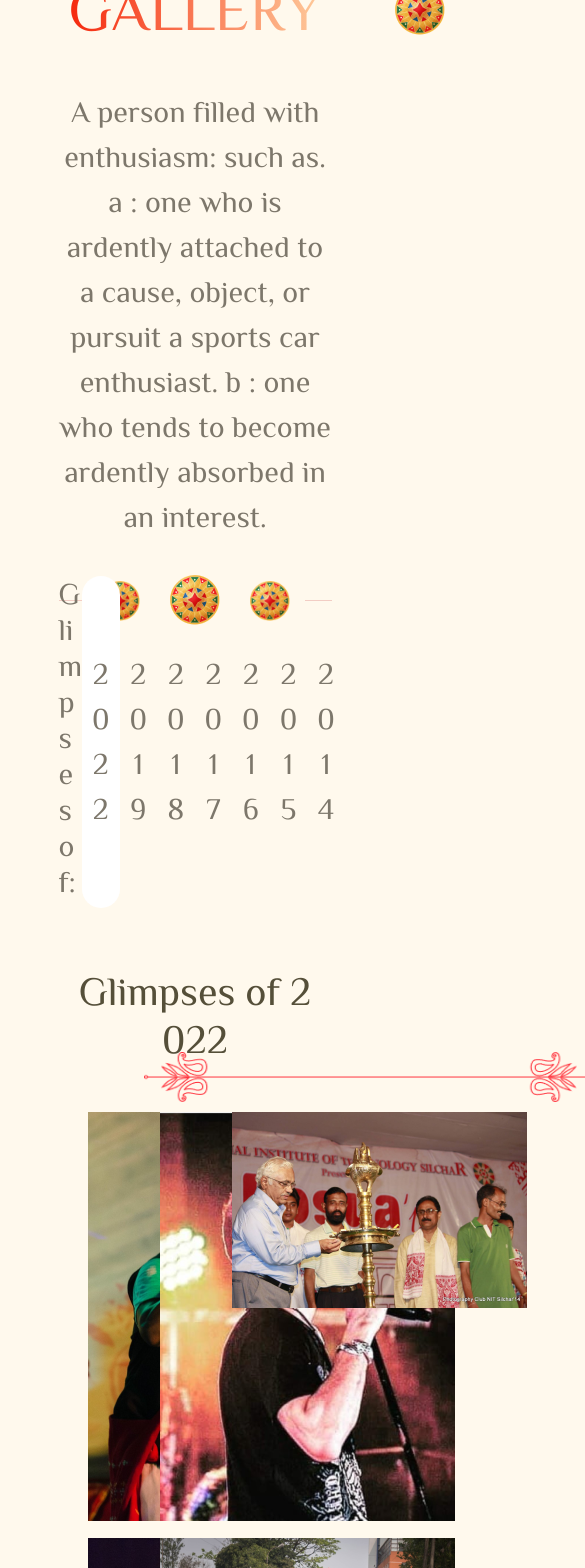
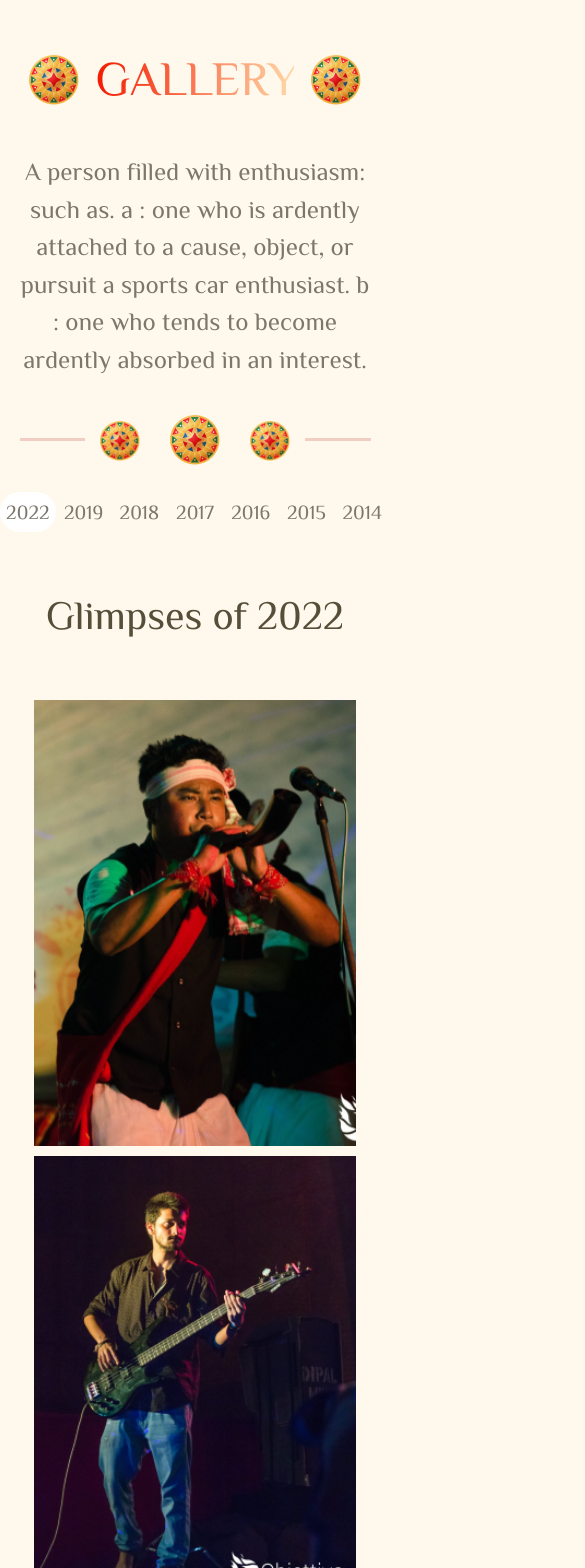
Before and after one commit to trishankusarma/Posua-Web-Site-2022, a React (Create React App) app: page /gallery in a window 390 px wide. Shown: the top 1568 px of the page, 585 px wide, since content can reach past the window. Built offline with nearby package versions, Linux system fonts and the light colour scheme; the HTML template or start-up script is replaced by a standard one.

Commit message:
added responsiveness

```diff
--- a/src/components/Gallery/style.css
+++ b/src/components/Gallery/style.css
@@ -1,7 +1,8 @@
-body{
-    padding: 0;
-    margin: 0;
-    background-color: #fff9ed;
+body {
+  padding: 0;
+  margin: 0;
+  background-color: #fff9ed;
+  overflow-x: hidden;
 }
 
 @import url("https://fonts.googleapis.com/css2?family=Philosopher:ital,wght@0,400;0,700;1,400;1,700&display=swap");
@@ -100,7 +101,6 @@ body{
   padding: 0;
 }
 
-
 @import url("https://fonts.googleapis.com/css2?family=Philosopher:ital,wght@0,400;0,700;1,400;1,700&display=swap");
 
 .container1 {
@@ -109,7 +109,6 @@ body{
   position: relative;
   width: 70%;
   height: 80vh;
-  /* background: #f1f1f1; */
   margin: 100px auto 0;
   margin-top: 0;
   word-break: break-all;
@@ -119,7 +118,7 @@ body{
   display: flex;
 }
 
-.ContentHeader{
+.ContentHeader {
   width: 292px;
   display: flex;
   align-self: center;
@@ -128,7 +127,6 @@ body{
   color: #7d776b;
   font-weight: 400;
 }
-
 
 .tabs {
   font-size: 30px;
@@ -141,26 +139,13 @@ body{
   box-sizing: content-box;
   position: relative;
   outline: none;
+  transition: 350ms;
 }
-/* .tabs:not(:last-child){
-  border-right: 1px solid rgba(0, 0, 0, 0.274);
-} */
 
 .active-tabs {
   background: white;
   border-radius: 20px;
 }
-
-/* .active-tabs::before {
-  content: "";
-  display: block;
-  position: absolute;
-  top: -5px;
-  left: 50%;
-  transform: translateX(-50%);
-  width: calc(100% + 2px);
-  height: 5px;
-} */
 
 button {
   border: none;
@@ -175,24 +160,26 @@ button {
   width: 100%;
   height: 100%;
   display: none;
+  transition: 350ms;
 }
 
 .active-content {
   display: inline-block;
+  transition: 350ms;
 }
 
-.imageHeader{
+.imageHeader {
   position: relative;
   top: 20px;
   font-size: 40px;
   font-family: "Philosopher", sans-serif;
-  color: #554F39;
+  color: #554f39;
   margin-top: 40px;
   text-align: center;
   font-weight: 400;
 }
 
-.borderImage{
+.borderImage {
   position: absolute;
   top: 0%;
   left: 28.25%;
@@ -222,9 +209,153 @@ button {
   display: inline-block;
   margin-bottom: 10px;
   overflow: hidden;
+  transition: 350ms;
 }
 
-.footer{
+.imgage img {
+  width: 100%;
+  transition: 0.25s ease-in-out;
+}
+
+@media screen and (max-width: 768px) {
+  .gallery {
+    column-count: 2;
+  }
+}
+
+@media screen and (max-width: 425px) {
+  .gallery {
+    column-count: 1;
+  }
+}
+
+.footer {
+  position: relative;
+  top: 130vh;
+}
+
+@media (max-width: 664px) {
+  .navbar {
+    display: none;
+  }
+
+  .HeaderSection {
+    height: 50vh;
+  }
+
+  .GalleryHeading {
+    font-size: 3.75rem;
+    width: 60%;
+  }
+
+  .GallerySubHeader {
+    font-size: 1.875rem;
+  }
+
+  .headerSubSection {
+    width: 70%;
+  }
+
+  .GallerySubHeader {
+    width: 85%;
+  }
+
+  .GalleryHeaderBorder {
+    border-top: solid 3px #cd4e4e;
+    width: 85%;
+  }
+
+  .imageHeader {
+    margin-bottom: 80px;
+  }
+
+  .borderImage {
+    display: none;
+  }
+
+  .container1 {
+    width: 90%;
+  }
+
+  .tabs {
+    font-size: 22px;
+    padding: 5px;
+  }
+
+  .ContentHeader {
+    display: none;
+  }
+
+  .footer {
+    display: none;
+    /* top: 55vh; */
+  }
+}
+
+@media (max-width: 491px) {
+  .GallerySubHeader {
+    font-size: 1.5625rem;
+    width: 90%;
+  }
+
+  .headerSubSection {
+    width: 75%;
+  }
+
+  .GalleryHeading {
+    font-size: 3rem;
+  }
+
+  .headerSubSection {
+    width: 85%;
+  }
+
+  .GalleryHeaderBorder {
+    width: 90%;
+  }
+}
+
+@media (max-width: 415px) {
+  .headerSubSection {
+    width: 85%;
+  }
+
+  .container1 {
+    width: 100%;
+  }
+
+  .tabs {
+    font-size: 20px;
+  }
+
+  .gallery {
+    display: flex;
+    flex-direction: column;
+    justify-content: center;
+  }
+}
+
+
+@media(max-width: 380px){
+
+  .GallerySubHeader {
+    font-size: 1.3rem;
+}
+
+  .HeaderSection{
     position: relative;
-    top: 130vh;
+    top: 60px;
+  }
+
+
+  .container1{
+    position: relative;
+    top: 140px;
+  }
+
+  .GalleryHeading {
+    font-size: 2.5rem;
+ }
+
+
 }
```
